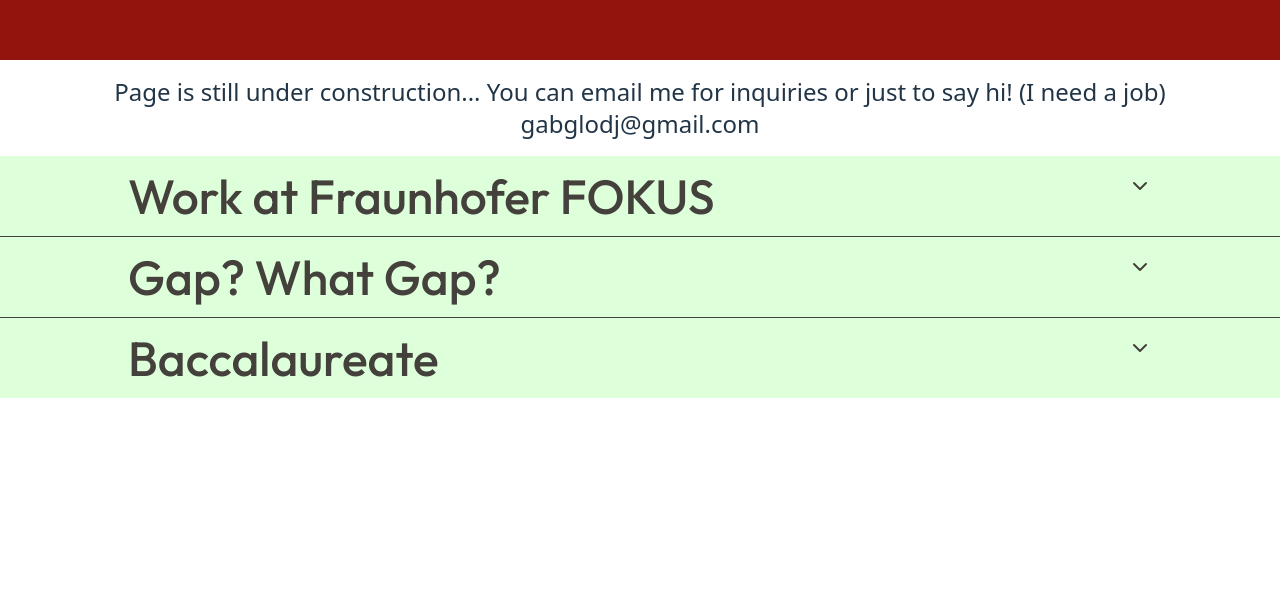
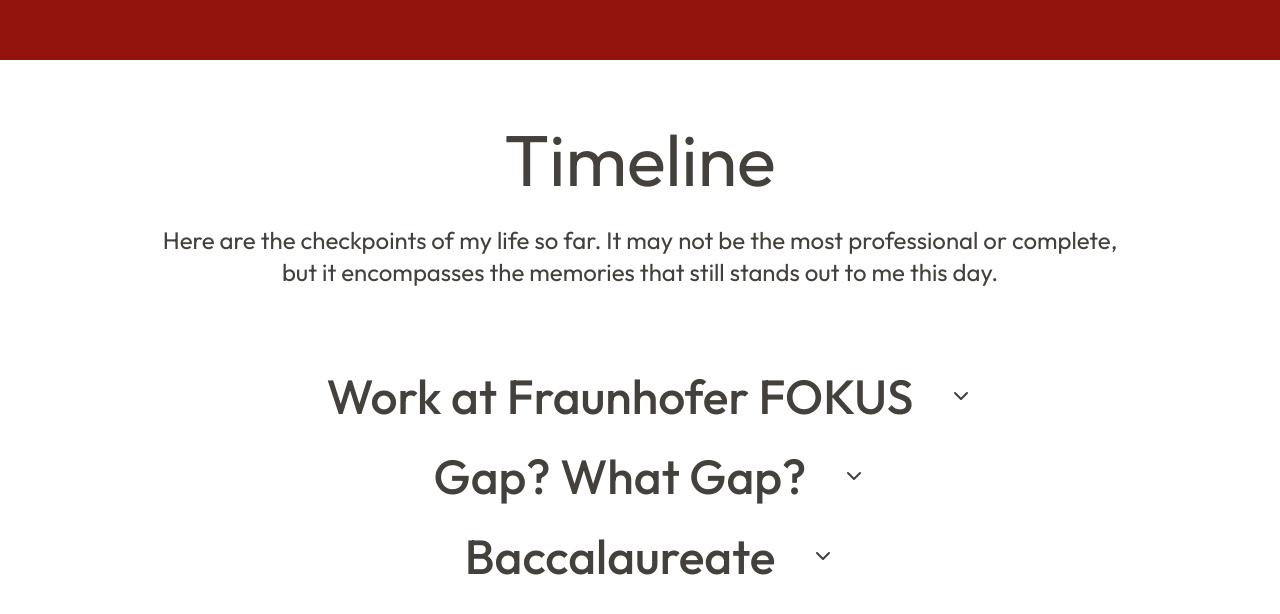
Before and after one commit to gaby13524/Portfolio, a React (Vite) app: page / in a window 1280 px wide. Shown: the part 740-1354 px from the top of the page. Before the commit the page ends 1138 px from the top, so only its background shows below. Built offline with nearby package versions, Linux system fonts and the light colour scheme; a web font is replaced by a local one.

Commit message:
the 2 other experiences need to be edited still

```diff
--- a/src/components/Experience.tsx
+++ b/src/components/Experience.tsx
@@ -8,11 +8,20 @@
 
 export function Experience() {
   return (
+    <div className="flex flex-col justify-center items-center champagne-mist font-outfit text-center text-stone-700 my-[5%] gap-7">
+      {/* <div className="font-outfit text-center text-stone-700 my-10"> */}
+      <h1 className="text-7xl">Timeline</h1>
+      <p className="text-2xl w-3/4 mb-10">
+        Here are the checkpoints of my life so far. It may not be the most
+        professional or complete, but it encompasses the memories that still
+        stands out to me this day. <br />
+      </p>
+      {/* </div> */}
       <Accordion
         type="single"
         collapsible
         defaultValue="shipping"
-      className="w-screen bg-frosted_mint font-xl font-outfit text-stone-700"
+        className="w-screen font-xl font-outfit text-stone-700"
       >
         <AccordionItem value="fh">
           <AccordionTrigger>Work at Fraunhofer FOKUS</AccordionTrigger>
@@ -23,18 +32,19 @@
         </AccordionItem>
         <AccordionItem value="sm">
           <AccordionTrigger>Gap? What Gap?</AccordionTrigger>
-        <AccordionContent>
-          I graduated during covid 😭 It was very hard to find a job and I moved
-          back to Indo. 1 Year of unsuccessfully trying out Forex trading and I
-          worked as the whole marketing department for a startup product. Yes i
-          was there to get the first 5-10 customers since I went from none LMAO.
+          <AccordionContent className="text-2xl w-3/4 mx-auto">
+            I graduated during covid 😭 It was very hard to find a job and I
+            moved back to Indo. 1 Year of unsuccessfully trying out Forex
+            trading and I worked as the whole marketing department for a startup
+            product. Yes i was there to get the first 5-10 customers since I
+            went from none LMAO.
             {/* And I think the basis of their current marketing is still basically
           the Meta Ads I set up. */}
           </AccordionContent>
         </AccordionItem>
         <AccordionItem value="bachelors">
           <AccordionTrigger>Baccalaureate</AccordionTrigger>
-        <AccordionContent>
+          <AccordionContent className="text-2xl w-3/4 mx-auto">
             Ah the good ol' days. I had a lot of fun but somehow this memory of
             mine is fading quickly. It lowkey feels like a dream now... I had a
             circle of friends and a BF LMAO. It felt like home, but for some
@@ -45,5 +55,6 @@
           </AccordionContent>
         </AccordionItem>
       </Accordion>
+    </div>
   );
 }
--- a/src/components/Intro.tsx
+++ b/src/components/Intro.tsx
@@ -1,7 +1,7 @@
 // import { useState } from "react";
 import { Button } from "@/components/ui/button";
 import { TypeAnimation } from "react-type-animation";
-import resumePdf from "@/assets/Djuhadi-Resume.pdf";
+import resumePdf from "@/assets/Djuhadi_Resume.pdf";
 
 export function Intro() {
   return (
--- a/src/components/ui/accordion.tsx
+++ b/src/components/ui/accordion.tsx
@@ -17,7 +17,7 @@
   return (
     <AccordionPrimitive.Item
       data-slot="accordion-item"
-      className={cn("border-b last:border-b-0", className)}
+      className={className}
       {...props}
     />
   );
@@ -34,13 +34,14 @@
         data-slot="accordion-trigger"
         className={cn(
           "font-medium text-left text-5xl",
-          "focus-visible:border-ring focus-visible:ring-ring/50 flex flex-1 items-start justify-between gap-4 rounded-md py-4 transition-all outline-none focus-visible:ring-[3px] disabled:pointer-events-none disabled:opacity-50 [&[data-state=open]>svg]:rotate-180",
+          "focus-visible:border-ring focus-visible:ring-ring/50 flex flex-1 items-start justify-center gap-4 rounded-md py-4 transition-all outline-none focus-visible:ring-[3px] disabled:pointer-events-none disabled:opacity-50 [&[data-state=open]>svg]:rotate-180",
           className,
         )}
         {...props}
       >
         {children}
-        <ChevronDownIcon className="text-muted-foreground pointer-events-none shrink-0 translate-y-0.5 transition-transform duration-200" />
+        <ChevronDownIcon className="relative left-5 top-3 text-muted-foreground pointer-events-none shrink-0 transition-transform duration-200" />
+        {/* <ChevronDownIcon className="relative left-5 text-muted-foreground pointer-events-none shrink-0 translate-y-0.5 transition-transform duration-200" /> */}
       </AccordionPrimitive.Trigger>
     </AccordionPrimitive.Header>
   );
--- /dev/null
+++ b/src/components/ui/popover.tsx
@@ -0,0 +1,87 @@
+import * as React from "react"
+import { Popover as PopoverPrimitive } from "radix-ui"
+
+import { cn } from "@/lib/utils"
+
+function Popover({
+  ...props
+}: React.ComponentProps<typeof PopoverPrimitive.Root>) {
+  return <PopoverPrimitive.Root data-slot="popover" {...props} />
+}
+
+function PopoverTrigger({
+  ...props
+}: React.ComponentProps<typeof PopoverPrimitive.Trigger>) {
+  return <PopoverPrimitive.Trigger data-slot="popover-trigger" {...props} />
+}
+
+function PopoverContent({
+  className,
+  align = "center",
+  sideOffset = 4,
+  ...props
+}: React.ComponentProps<typeof PopoverPrimitive.Content>) {
+  return (
+    <PopoverPrimitive.Portal>
+      <PopoverPrimitive.Content
+        data-slot="popover-content"
+        align={align}
+        sideOffset={sideOffset}
+        className={cn(
+          "z-50 w-72 origin-(--radix-popover-content-transform-origin) rounded-md border bg-popover p-4 text-popover-foreground shadow-md outline-hidden data-[side=bottom]:slide-in-from-top-2 data-[side=left]:slide-in-from-right-2 data-[side=right]:slide-in-from-left-2 data-[side=top]:slide-in-from-bottom-2 data-[state=closed]:animate-out data-[state=closed]:fade-out-0 data-[state=closed]:zoom-out-95 data-[state=open]:animate-in data-[state=open]:fade-in-0 data-[state=open]:zoom-in-95",
+          className
+        )}
+        {...props}
+      />
+    </PopoverPrimitive.Portal>
+  )
+}
+
+function PopoverAnchor({
+  ...props
+}: React.ComponentProps<typeof PopoverPrimitive.Anchor>) {
+  return <PopoverPrimitive.Anchor data-slot="popover-anchor" {...props} />
+}
+
+function PopoverHeader({ className, ...props }: React.ComponentProps<"div">) {
+  return (
+    <div
+      data-slot="popover-header"
+      className={cn("flex flex-col gap-1 text-sm", className)}
+      {...props}
+    />
+  )
+}
+
+function PopoverTitle({ className, ...props }: React.ComponentProps<"h2">) {
+  return (
+    <div
+      data-slot="popover-title"
+      className={cn("font-medium", className)}
+      {...props}
+    />
+  )
+}
+
+function PopoverDescription({
+  className,
+  ...props
+}: React.ComponentProps<"p">) {
+  return (
+    <p
+      data-slot="popover-description"
+      className={cn("text-muted-foreground", className)}
+      {...props}
+    />
+  )
+}
+
+export {
+  Popover,
+  PopoverTrigger,
+  PopoverContent,
+  PopoverAnchor,
+  PopoverHeader,
+  PopoverTitle,
+  PopoverDescription,
+}
--- a/src/main.tsx
+++ b/src/main.tsx
@@ -8,11 +8,6 @@
   return (
     <div className="App">
       <Intro />
-      <div className="text-center text-2xl m-4">
-        Page is still under construction... You can email me for inquiries or
-        just to say hi! (I need a job)
-        <p>gabglodj@gmail.com</p>
-      </div>
       <Experience />
     </div>
   );
```
Also changed, not shown: 2 other files (tests, documents, lock files or other folders). Lines whose indentation alone changed are shown as unchanged.
